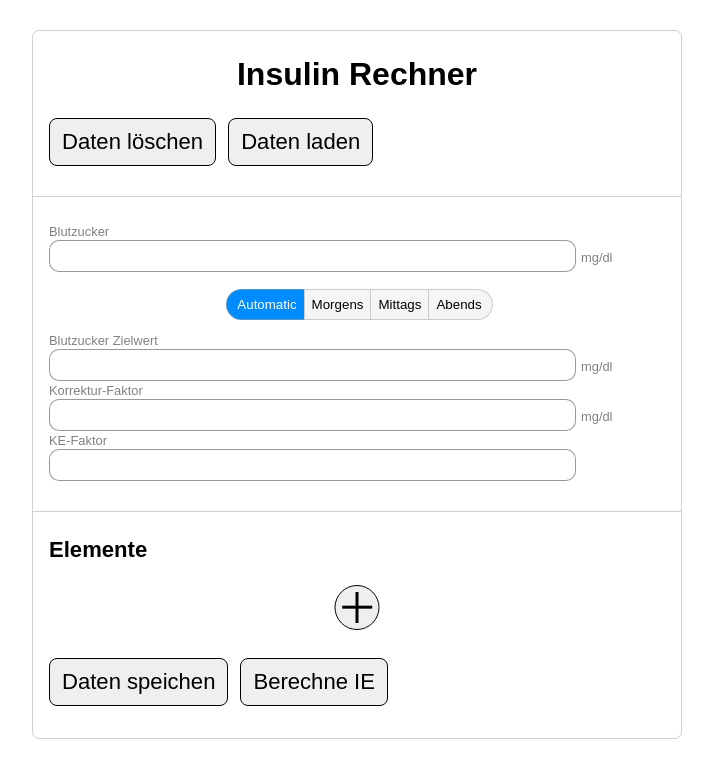
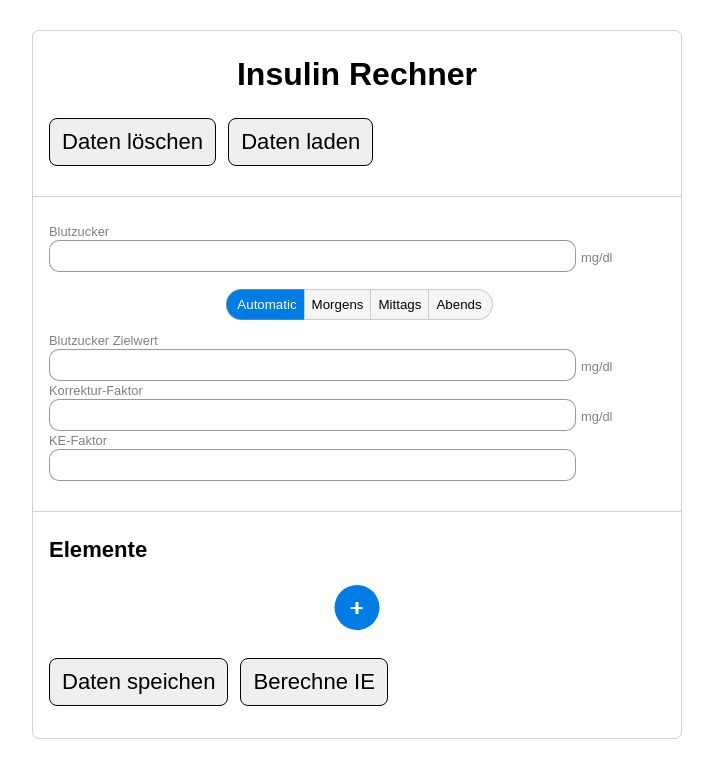
Before and after one commit to Derion23/insulin-calculator, a React (Create React App) app: page / in a window 1280 px wide. Shown: the top 778 px of the page, without its empty margins (148-861 px from the left). Built offline with nearby package versions, Linux system fonts and the light colour scheme.

Commit message:
scrollFoodItemUp after focusing it, changed styling of addNewFoodItemButton

```diff
--- a/src/App.js
+++ b/src/App.js
@@ -9,7 +9,6 @@ import Output from './Components/Output.js'
 import useLocalStorage from './hooks/useLocalStorage.js'
 
 const PREFIX = "insulin-calculator-"
-
 
 let lastDayTime = ''
 
@@ -58,6 +57,14 @@ export default function App() {
 
     function refreshPage(){
         window.location.reload();
+    }
+
+    function scrollFoodItemUp(id, isPer100gSlideActive){
+        const foodItemId = isPer100gSlideActive ? `${id}-per100gSlideName` : `${id}-perPieceSlideName`
+        console.log(id, isPer100gSlideActive)
+        const inputPosY = document.getElementById(foodItemId).getBoundingClientRect().y
+        const targetPosY = 0.45 * window.innerHeight
+        scroll.scrollMore(inputPosY - targetPosY)
     }
 
     function hideSuggestionList(id, isPer100gSlideActive){
@@ -258,10 +265,7 @@ export default function App() {
             // getting the carbohydratesPer100Grams with the name from localStorage
             // if they exist set the carbohydratesPer100Grams input value
             if(name === 'name'){
-                // scrolling
-                const inputPosY = document.getElementById(`${id}-per100gSlideName`).getBoundingClientRect().y
-                const targetPosY = 0.4 * window.innerHeight
-                scroll.scrollMore(inputPosY - targetPosY)
+                scrollFoodItemUp(id, true)
 
                 const prefixedKey = `${PREFIX}foodItem-${value.toLowerCase()}-carbohydratesPer100Grams`
                 const jsonValue = localStorage.getItem(prefixedKey)
@@ -318,10 +322,7 @@ export default function App() {
             // getting the carbohydratesPerPiece with the name from localStorage
             // if they exist set the carbohydratesPerPiece input value
             if(name === 'name'){
-                // scrolling
-                const inputPosY = document.getElementById(`${id}-perPieceSlideName`).getBoundingClientRect().y
-                const targetPosY = 0.45 * window.innerHeight
-                scroll.scrollMore(inputPosY - targetPosY)
+                scrollFoodItemUp(id, false)
 
                 const prefixedKey = `${PREFIX}foodItem-${value.toLowerCase()}-carbohydratesPerPiece`
                 const jsonValue = localStorage.getItem(prefixedKey)
@@ -531,6 +532,7 @@ export default function App() {
                 handleSuggestionClick={handleSuggestionClick}
                 handleSlideChange={handleSlideChange}
                 hideSuggestionList={hideSuggestionList}
+                scrollFoodItemUp={scrollFoodItemUp}
             />
 
             <p style={{marginBottom:'20px'}}>
--- a/src/Components/FoodItem.js
+++ b/src/Components/FoodItem.js
@@ -17,7 +17,8 @@ export default function FoodItem(
     deleteFoodItem,
     handleSuggestionClick,
     handleSlideChange,
-    hideSuggestionList
+    hideSuggestionList,
+    scrollFoodItemUp
     }) {
 
     const per100gSlideHtml =
@@ -36,6 +37,7 @@ export default function FoodItem(
             description = 'Name'
             value = {per100gSlide.name}
             onChange = {(event) => handlePer100gSlideValueChange(event)}
+            onFocus = {() => scrollFoodItemUp(id, true)}
         />
         {per100gSlide.shouldDisplaySuggestions && <SuggestionList
             allSuggestions={foodNameSuggestionsForPer100gSlide}
@@ -83,6 +85,7 @@ export default function FoodItem(
             description = 'Name'
             value = {perPieceSlide.name}
             onChange = {(event) => handlePerPieceSlideValueChange(event)}
+            onFocus = {() => scrollFoodItemUp(id, false)}
         />
         {perPieceSlide.shouldDisplaySuggestions && <SuggestionList
             allSuggestions={foodNameSuggestionsForPerPieceSlide}
--- a/src/Components/Input.js
+++ b/src/Components/Input.js
@@ -3,7 +3,7 @@ import React from 'react'
 import '../css/style.css'
 
 export default function Input(
-    {id, type='text', name='',value='', onChange='', description='', placeholder='', unit=''}) {
+    {id, type='text', name='',value='', onChange='', onFocus='', description='', placeholder='', unit=''}) {
     return (
         <div>
             <label>
@@ -18,6 +18,7 @@ export default function Input(
                 placeholder={placeholder}
                 value={value}
                 onChange={onChange === '' ? () => 0 : (event) => onChange(event)}
+                onFocus={onFocus === '' ? () => 0: () => onFocus()}
             ></input>
             <label>
                 {unit}
--- a/src/Components/ListSection.js
+++ b/src/Components/ListSection.js
@@ -14,7 +14,8 @@ export default function ListSection(
     deleteFoodItem,
     handleSuggestionClick,
     handleSlideChange,
-    hideSuggestionList
+    hideSuggestionList,
+    scrollFoodItemUp
     }) {
     return (
         <div>
@@ -36,6 +37,7 @@ export default function ListSection(
                     handleSuggestionClick={handleSuggestionClick}
                     handleSlideChange={handleSlideChange}
                     hideSuggestionList={hideSuggestionList}
+                    scrollFoodItemUp={scrollFoodItemUp}
              />)}
 
             <p>
--- a/src/css/style.css
+++ b/src/css/style.css
@@ -17,6 +17,7 @@
     --margin-left-destop: 16px;
     --destop-width: 650px;
     --hide-suggestion-list-button-size: 20px;
+    --blue-color: rgb(0, 124, 226);
 }
 
 body{
@@ -237,7 +238,7 @@ label{
 }
 
 .active-button{
-    background-color: rgb(0, 140, 255) !important;
+    background-color: var(--blue-color) !important;
     color: white !important;
 }
 
@@ -275,13 +276,14 @@ label{
     width: var(--add-food-item-size);
     height: var(--add-food-item-size);
     border-radius: 50%;
-    border: 1px solid black;
+    /* border: 1px solid black; */
     display: flex;
     justify-content: center;
     align-items: center;
 
-    /* border: 0px;
-    background-color: whitesmoke; */
+    border: 0px;
+    background-color: var(--blue-color);
+    /* box-shadow: 0 0 5px 2px rgba(163, 163, 163, 0.507); */
 }
 
 button:focus{
@@ -291,10 +293,10 @@ button:focus{
 .add-new-food-item-button::before,
 .add-new-food-item-button::after{
     content:"";
-    background-color: black;
+    background-color: rgb(255, 255, 255);
     position: absolute;
-    width: calc(var(--mark-size) * 0.075);
-    height: calc(var(--mark-size) * 0.75);
+    width: calc(var(--mark-size) * 0.05);
+    height: calc(var(--mark-size) * 0.3);
 }
 
 .add-new-food-item-button::after{
```
Also changed, not shown: 16 other files (tests, documents, lock files or other folders).
